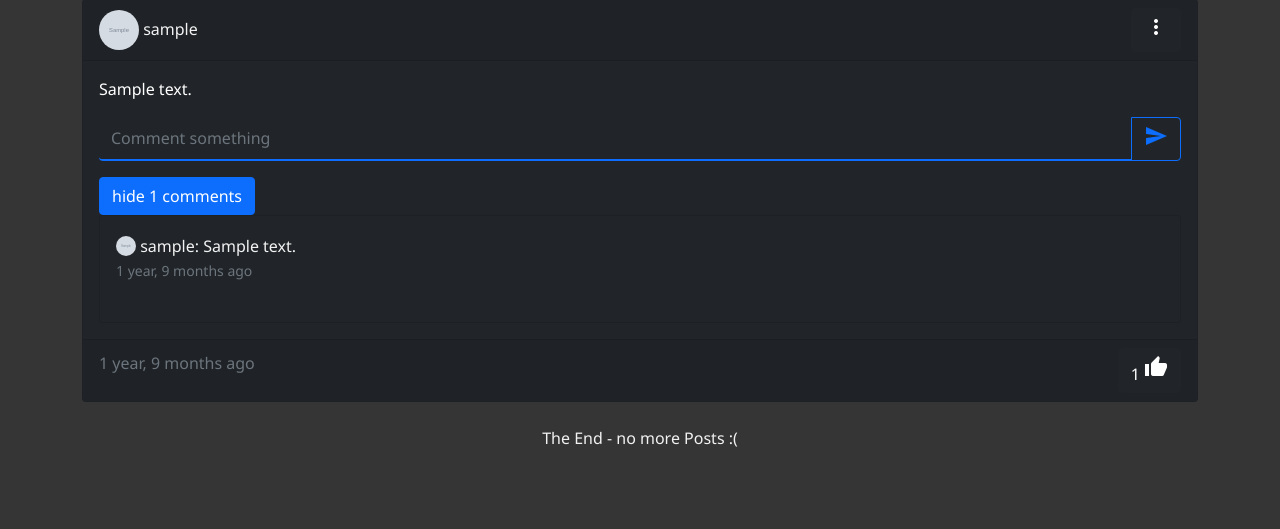
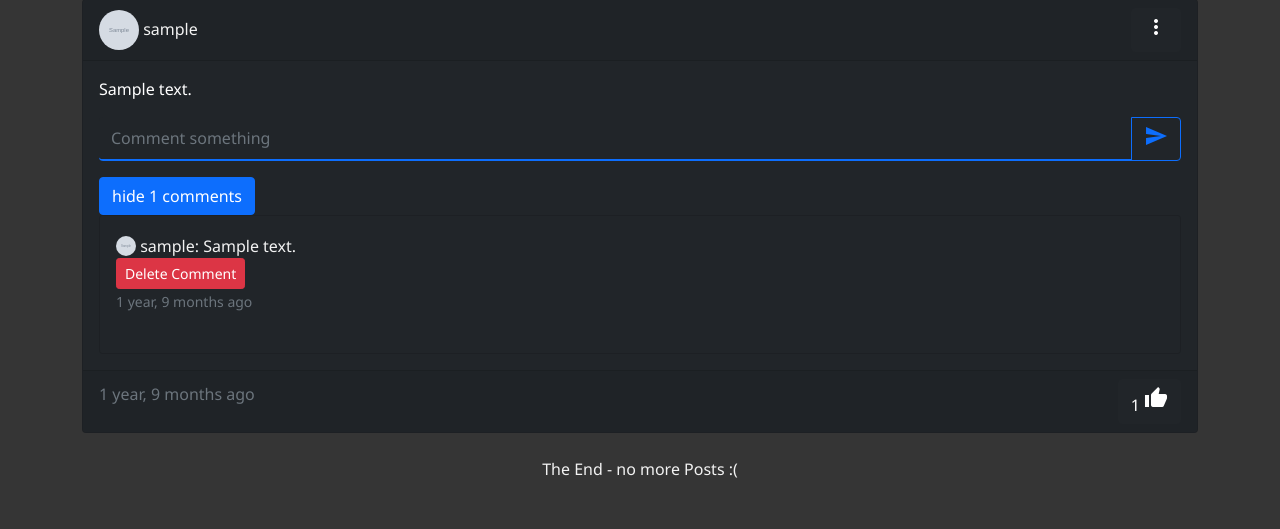
Before and after one commit to Pl4tt/django_web_app, a Django app: page / in a window 1280 px wide, after a click that opens the changed part. Shown: the part 95-624 px from the top of the page. Run offline with Django 3.2, Linux system fonts and the light colour scheme; a user stored in the database is signed in; tables that the repository leaves empty hold one stand-in row (values such as "Sample post"); grey boxes marked "Sample" are stand-in pictures; parts of the project's set-up code (start-up, migrations or seed data) failed here and were passed over.

Commit message:
added delete comment functionality

```diff
--- a/src/posts/templates/posts/post_view.html
+++ b/src/posts/templates/posts/post_view.html
@@ -91,6 +91,10 @@
                             <a id="id_comment_author_link" href="{% url 'account:profile' user_id=comment.author.pk %}">
                                 <img id="id_comment_author_profile_img" src="{{ comment.author.profile_image.url }}" alt="Logo" width="20px" height="20px">
                                 <p id="id_comment_author_username">{{ comment.author.username }}: {{ comment.content }}</p>
+                                {% if request.user == comment.author or request.user == comment.post.author %}
+                                    <br/>
+                                    <a class="btn btn-danger btn-sm" href="{% url 'posts:delete_comment' comment_id=comment.pk %}">Delete Comment</a>
+                                {% endif %}
                             </a>
                         </div>
                         <small class="text-muted">{{comment.date_created|naturaltime}}</small>
@@ -157,6 +161,7 @@
 
                 var breakElement = document.createElement("br")
                 var breakElement2 = document.createElement("br")
+                var breakElement3 = document.createElement("br")
 
                 var footerText = document.createElement("small")
                 footerText.setAttribute("class", "text-muted")
@@ -180,14 +185,21 @@
                 authorUsernameContent.setAttribute("id", "id_comment_author_username")
                 authorUsernameContent.innerHTML = `${data["comment_author_username"]}: ${data["comment_content"]}`
 
+                var deleteButton = document.createElement("a")
+                deleteButton.setAttribute("class", "btn btn-danger btn-sm")
+                deleteButton.setAttribute("href", "{% url 'posts:delete_comment' comment_id=1234 %}".replace("1234", data["comment_pk"]))
+                deleteButton.innerHTML = "Delete Comment"
+
                 authorLink.appendChild(authorImage)
                 authorLink.appendChild(authorUsernameContent)
                 authorSection.appendChild(authorLink)
                 commentHolder.appendChild(authorSection)
+                commentHolder.appendChild(deleteButton)
+                commentHolder.appendChild(breakElement)
 
                 commentHolder.appendChild(footerText)
-                commentHolder.appendChild(breakElement)
                 commentHolder.appendChild(breakElement2)
+                commentHolder.appendChild(breakElement3)
 
                 allCommentHolder.insertBefore(commentHolder, allCommentHolder.firstChild)
             })
--- a/src/posts/urls.py
+++ b/src/posts/urls.py
@@ -12,4 +12,5 @@ urlpatterns = [
     path("like-post/<int:post_id>/", views.like_post, name="like_post"),
     path("comment-post/<int:post_id>/<str:comment_content>/", views.comment_post, name="comment_post"),
     path("edit-post/<int:post_id>/<str:new_post_content>/", views.edit_post, name="edit_post"),
+    path("delete-comment/<int:comment_id>/", views.delete_comment, name="delete_comment"),
 ]
--- a/src/posts/views.py
+++ b/src/posts/views.py
@@ -140,6 +140,7 @@ def comment_post(request: Any, post_id: int, comment_content: str) -> Union[Json
 
     json_data = {
         "comment_count": len(post.comments.all()),
+        "comment_pk": comment.pk,
         "comment_content": comment.content,
         "comment_author_username": comment.author.username,
         "comment_author_pk": comment.author.pk,
@@ -148,6 +149,30 @@ def comment_post(request: Any, post_id: int, comment_content: str) -> Union[Json
     }
 
     return JsonResponse(json_data)
+
+@login_required
+def delete_comment(request: Any, comment_id: int) -> Union[HttpResponseRedirect, HttpResponse]:
+    """
+    Deletes the given post if request user is authenticated to do that.
+    """
+    comment = Comment.objects.filter(id=comment_id).first()
+    if not comment:
+        return render(request, "error.html", {
+            "error_message": "Comment you tried to delete doesn't exist."
+        })
+
+    if request.user != comment.author and request.user != comment.post.author:
+        return render(request, "error.html", {
+            "error_message": "You are not allowed to delete someone else's comment."
+        })
+
+    comment.delete()
+
+    destination = get_past_position(request)
+    if destination:
+        return redirect(destination)
+    return redirect("posts:home")
+
 
 @login_required
 def edit_post(request: Any, post_id: int, new_post_content: str) -> Union[JsonResponse, HttpResponse, HttpResponseRedirect]:
```
